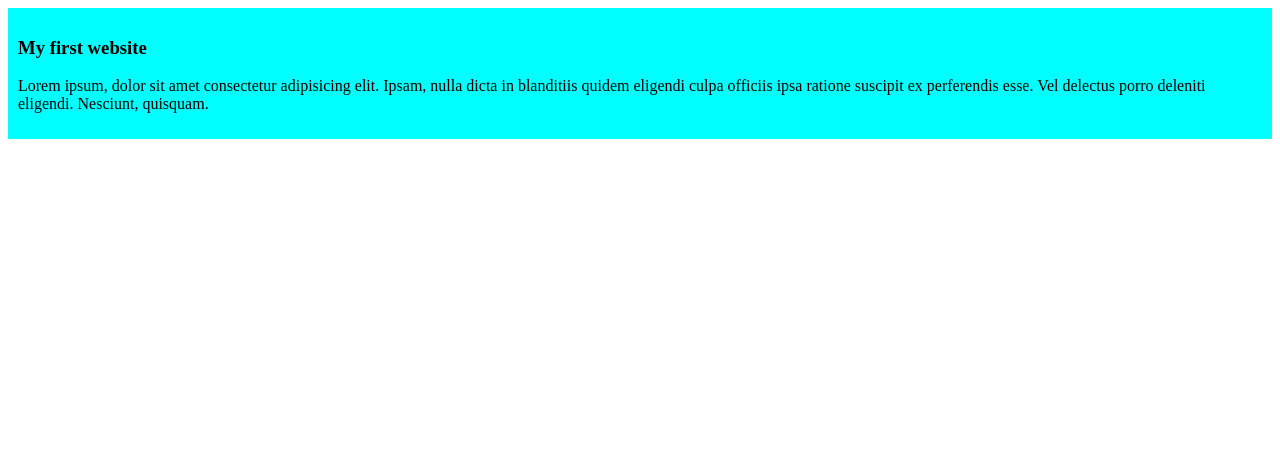
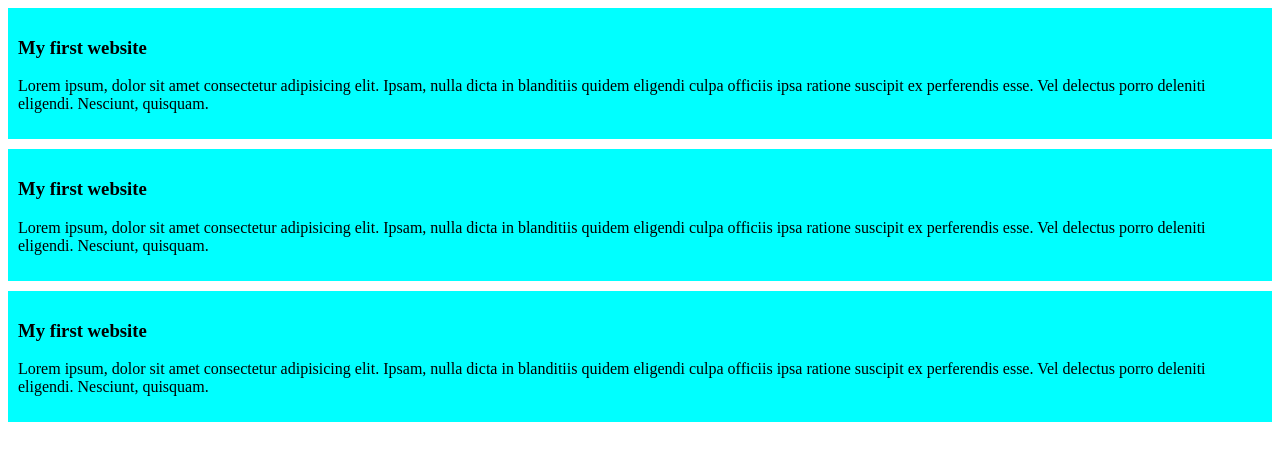
Before and after one commit to Ruhanur-byte/My-git-website, a plain HTML site: page index.html in a window 1280 px wide. Drawn offline with Linux system fonts and the light colour scheme.

Commit message:
add second and third blog

```diff
--- a/index.html
+++ b/index.html
@@ -11,5 +11,13 @@
         <h3>My first website</h3>
         <p>Lorem ipsum, dolor sit amet consectetur adipisicing elit. Ipsam, nulla dicta in blanditiis quidem eligendi culpa officiis ipsa ratione suscipit ex perferendis esse. Vel delectus porro deleniti eligendi. Nesciunt, quisquam.</p>
     </div>
+    <div>
+        <h3>My first website</h3>
+        <p>Lorem ipsum, dolor sit amet consectetur adipisicing elit. Ipsam, nulla dicta in blanditiis quidem eligendi culpa officiis ipsa ratione suscipit ex perferendis esse. Vel delectus porro deleniti eligendi. Nesciunt, quisquam.</p>
+    </div>
+    <div>
+        <h3>My first website</h3>
+        <p>Lorem ipsum, dolor sit amet consectetur adipisicing elit. Ipsam, nulla dicta in blanditiis quidem eligendi culpa officiis ipsa ratione suscipit ex perferendis esse. Vel delectus porro deleniti eligendi. Nesciunt, quisquam.</p>
+    </div>
 </body>
 </html>
--- a/styles/blog.css
+++ b/styles/blog.css
@@ -1,4 +1,5 @@
 div{
     background-color: aqua;
     padding: 10px;
+    margin-bottom: 10px;
 }
```
